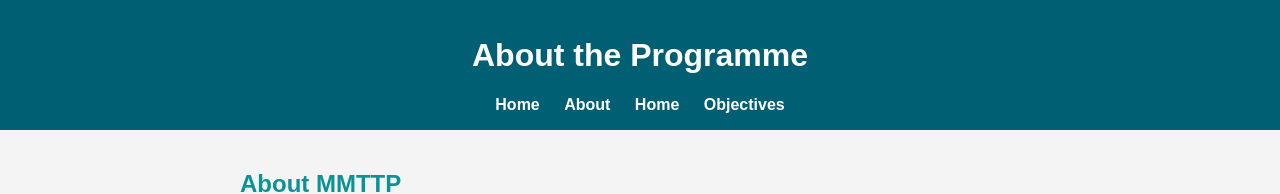
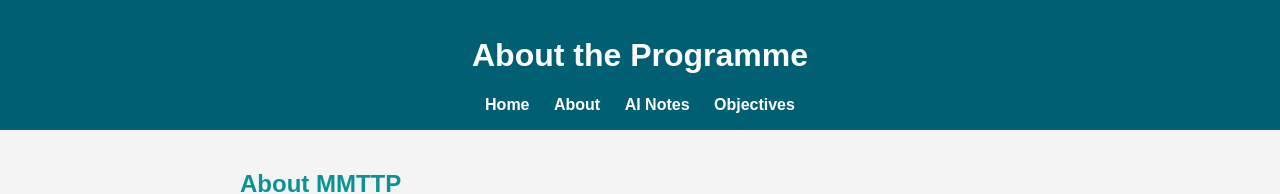
Before and after one commit to pk642/pk642.github.io, a plain HTML site: page about.html in a window 1280 px wide. Shown: the top 194 px of the page. Drawn offline with Linux system fonts and the light colour scheme.

Commit message:
Update about.html

```diff
--- a/about.html
+++ b/about.html
@@ -11,7 +11,7 @@
     <nav>
       <a href="index.html">Home</a>
       <a href="about.html">About</a>
-      <a href="ai_notes.html">Home</a>
+      <a href="ai_notes.html">AI Notes</a>
       <a href="objectives.html">Objectives</a>
     </nav>
   </header>
```
